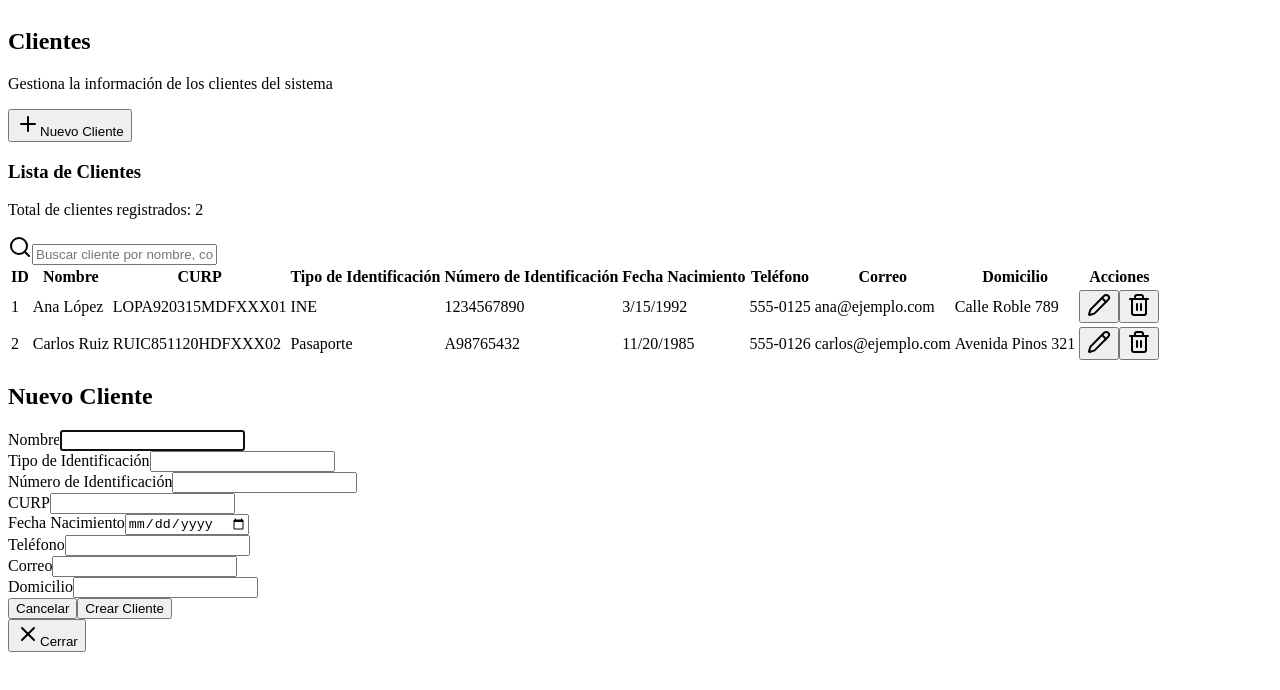
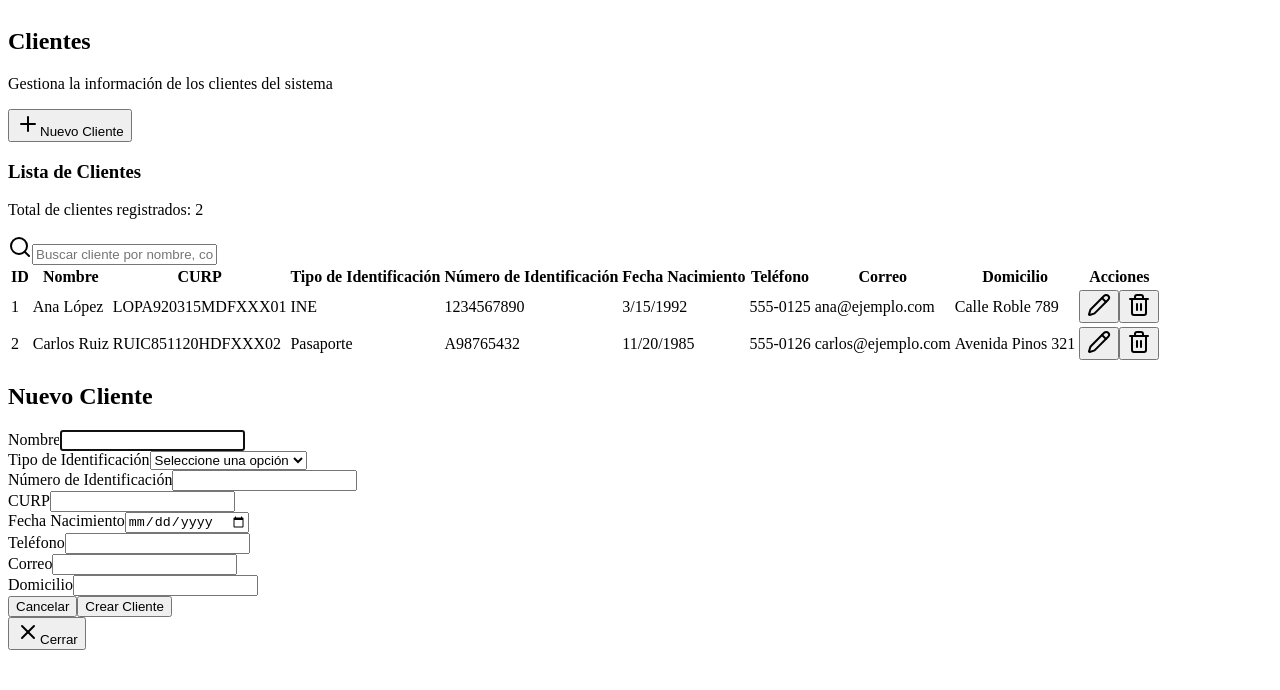
Before and after one commit to crisgp1/cliqueanet, a Next.js app in the folder frontend/: page /intranet/customers in a window 1280 px wide. Both pictures are taken after a click on the button "Nuevo Cliente". Shown: the top 690 px of the page. Built offline with nearby package versions, Linux system fonts and the light colour scheme.

Commit message:
se agrega el combo box para seleccionar el tipo de documento

```diff
--- a/frontend/src/components/modals/CustomerModal.tsx
+++ b/frontend/src/components/modals/CustomerModal.tsx
@@ -76,13 +76,23 @@ export function CustomerModal({ isOpen, onClose, onSave, customer }: CustomerMod
                <label htmlFor="identification_type" className="text-sm font-medium">
                  Tipo de Identificación
                </label>
-                <Input
+               <select
                  id="identification_type"
                  name="identification_type"
                  value={formData.identification_type}
                  onChange={handleChange}
                  required
-                />
+                 className="border border-gray-300 rounded-md p-2 w-full"
+                >
+                 <option value="" disabled hidden>
+                   Seleccione una opción
+                 </option>
+                 <option value="INE">INE</option>
+                 <option value="Pasaporte">Pasaporte</option>
+                 <option value="Licencia de Conducir">Licencia de Conducir</option>
+                 <option value="Cédula Profesional">Cédula Profesional</option>
+                 <option value="Otro">Otro</option>
+              </select>
               </div>
               <div className="space-y-2">
                 <label htmlFor="identification_number" className="text-sm font-medium">
```
Lines whose indentation alone changed are shown as unchanged.
